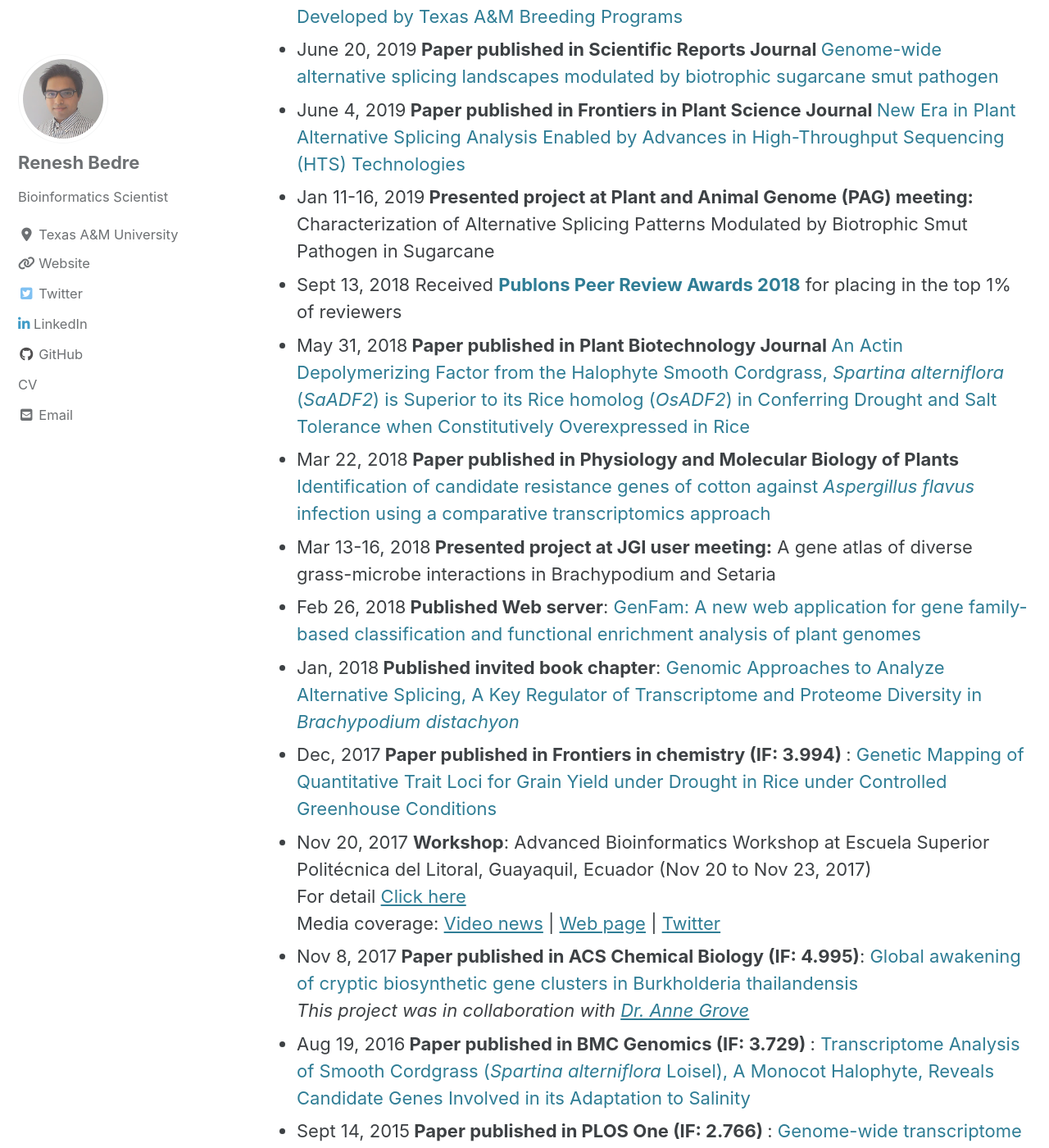
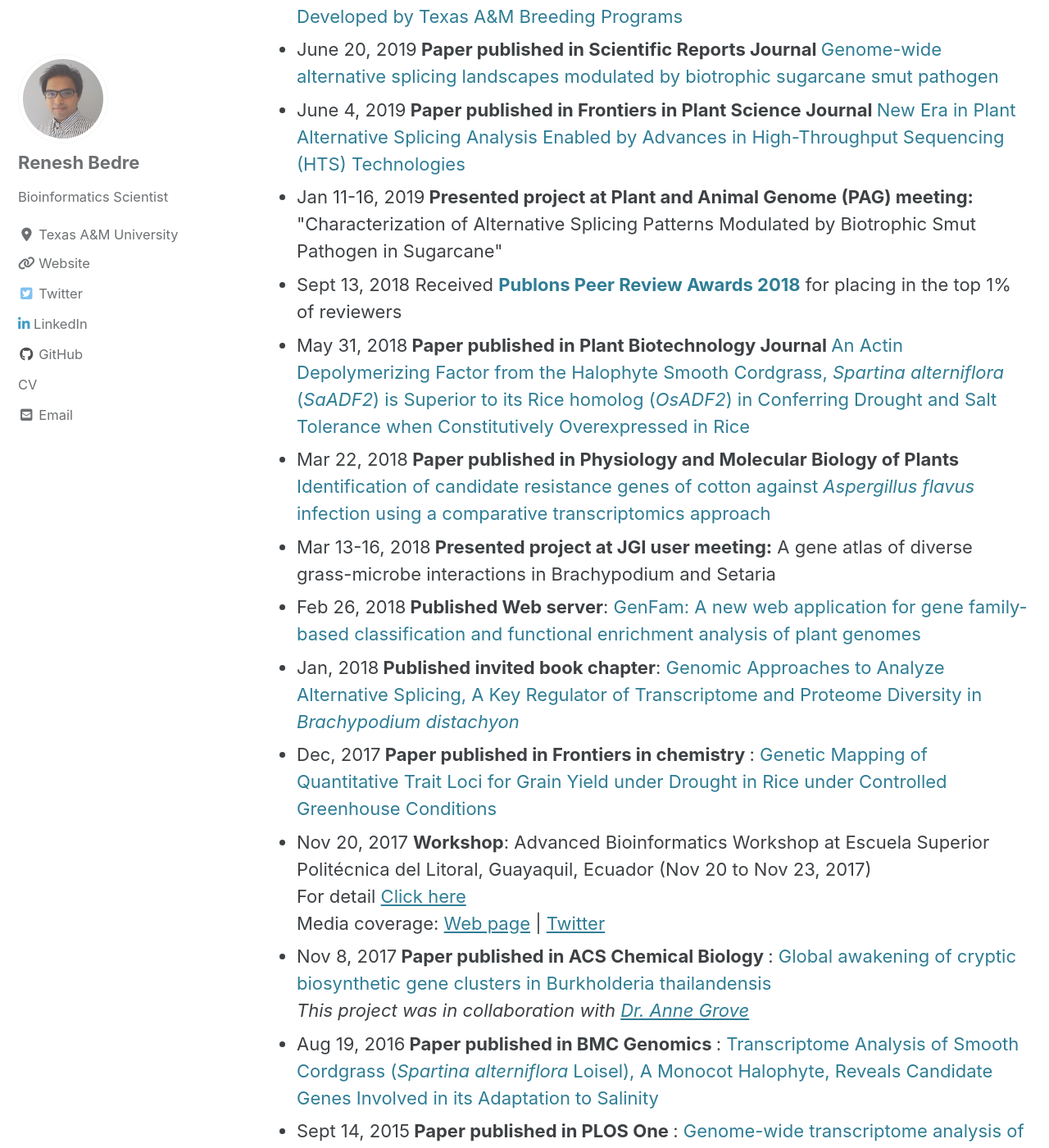
Before and after one commit to reneshbedre/reneshbedre.github.io, a Jekyll site: the page built from _pages/news.html, in a window 1280 px wide and 1400 px high, scrolled down 809 px. Shown: the whole window at 82% size. Built offline with Jekyll 4.4.1, drawn with Linux system fonts in a browser that asks for light colours; cached includes are drawn as plain includes; nearby versions of some CDN libraries; a style sheet for code colours, icons or effects is not loaded.

Commit message:
news updated

```diff
--- a/_pages/news.html
+++ b/_pages/news.html
@@ -47,8 +47,8 @@ permalink: /news/
                     Technologies</a>
     </li>
     <li style="margin-bottom: 0.2cm;">Jan 11-16, 2019<b> Presented project at Plant and Animal Genome (PAG) meeting:</b>
-        Characterization of Alternative Splicing Patterns Modulated by Biotrophic Smut Pathogen in
-        Sugarcane</li>
+        "Characterization of Alternative Splicing Patterns Modulated by Biotrophic Smut Pathogen in
+        Sugarcane"</li>
     <li style="margin-bottom: 0.2cm;">Sept 13, 2018 Received <b><a style="text-decoration:none" href ={{"/assets/scipapers/publons_top_reviewer_award.pdf" |
         absolute_url }}> Publons Peer Review Awards 2018</a></b> for placing in the top 1% of reviewers
     </li>
@@ -70,18 +70,18 @@ permalink: /news/
     <li style="margin-bottom: 0.2cm;">Jan, 2018<b> Published invited book chapter</b>:  <a style="text-decoration:none" href="https://link.springer.com/protocol/10.1007%2F978-1-4939-7278-4_7" target="_blank">Genomic Approaches to Analyze
         Alternative Splicing, A Key Regulator of Transcriptome and Proteome Diversity in
         <i>Brachypodium distachyon</i></a>
-    <li style="margin-bottom: 0.2cm;">Dec, 2017<b> Paper published in Frontiers in chemistry  (IF: 3.994) </b>:
+    <li style="margin-bottom: 0.2cm;">Dec, 2017<b> Paper published in Frontiers in chemistry </b>:
         <a style="text-decoration:none" href="https://www.ncbi.nlm.nih.gov/pmc/articles/PMC5766644/" target="_blank">Genetic Mapping of
         Quantitative Trait Loci for Grain Yield under Drought in Rice under Controlled Greenhouse Conditions</a>
     </li>
     <li style="margin-bottom: 0.2cm;">Nov 20, 2017 <b>Workshop</b>: Advanced Bioinformatics Workshop at Escuela Superior Politécnica del Litoral, Guayaquil,
         Ecuador (Nov 20 to Nov 23, 2017) <br> For detail <a href={{"/blog/ecuador_workshop.html" | absolute_url }}>
             Click here</a>
-        <br> Media coverage: <a href="https://youtu.be/gGxJtNQcTBo" target="_blank">Video news</a> |
+        <br> Media coverage: <!--<a href="https://youtu.be/gGxJtNQcTBo" target="_blank">Video news</a> |-->
         <a href="http://www.espol.edu.ec/es/evento/advance-bioinformatic-workshop" target="_blank">Web page</a> |
         <a href="https://twitter.com/CIBE_ESPOL/status/925489269241778177" target="_blank">Twitter</a>
     </li>
-    <li style="margin-bottom: 0.2cm;">Nov 8, 2017<b> Paper published in ACS Chemical Biology (IF: 4.995)</b>:
+    <li style="margin-bottom: 0.2cm;">Nov 8, 2017<b> Paper published in ACS Chemical Biology </b>:
         <a style="text-decoration:none" href="https://pubs.acs.org/doi/10.1021/acschembio.7b00681" target="_blank">Global awakening of
         cryptic biosynthetic gene clusters in Burkholderia thailandensis</a> <br> <i>This project was in collaboration
         with <a href="http://www.lsu.edu/science/biosci/faculty_and_staff/grove.php" target="_blank">Dr. Anne Grove</a>
@@ -89,12 +89,12 @@ permalink: /news/
     <!--
     <li style="margin-bottom: 0.2cm;">2017 <b>Featured research</b>: <a href="http://www.openhelix.com/tutorialInfo.cgi?id=68" target="_blank">OpenHelix "Introduction to PlantGDB" tutorial</a></li>
     -->
-    <li style="margin-bottom: 0.2cm;">Aug 19, 2016<b> Paper published in BMC Genomics  (IF: 3.729) </b>:
+    <li style="margin-bottom: 0.2cm;">Aug 19, 2016<b> Paper published in BMC Genomics </b>:
         <a style="text-decoration:none" href="https://bmcgenomics.biomedcentral.com/articles/10.1186/s12864-016-3017-3" target="_blank">Transcriptome
             Analysis of Smooth Cordgrass (<i>Spartina alterniflora</i> Loisel), A Monocot Halophyte, Reveals Candidate
             Genes Involved in its Adaptation to Salinity</a>
     </li>
-    <li style="margin-bottom: 0.2cm;">Sept 14, 2015<b> Paper published in PLOS One  (IF: 2.766) </b>:
+    <li style="margin-bottom: 0.2cm;">Sept 14, 2015<b> Paper published in PLOS One </b>:
         <a style="text-decoration:none" href="http://journals.plos.org/plosone/article?id=10.1371/journal.pone.0138025">Genome-wide
                     transcriptome analysis of cotton (<i>Gossypium hirsutum</i> L.) identifies candidate
                 gene signatures in response to aflatoxin producing fungus <i>Aspergillus flavus</i></a>
```
